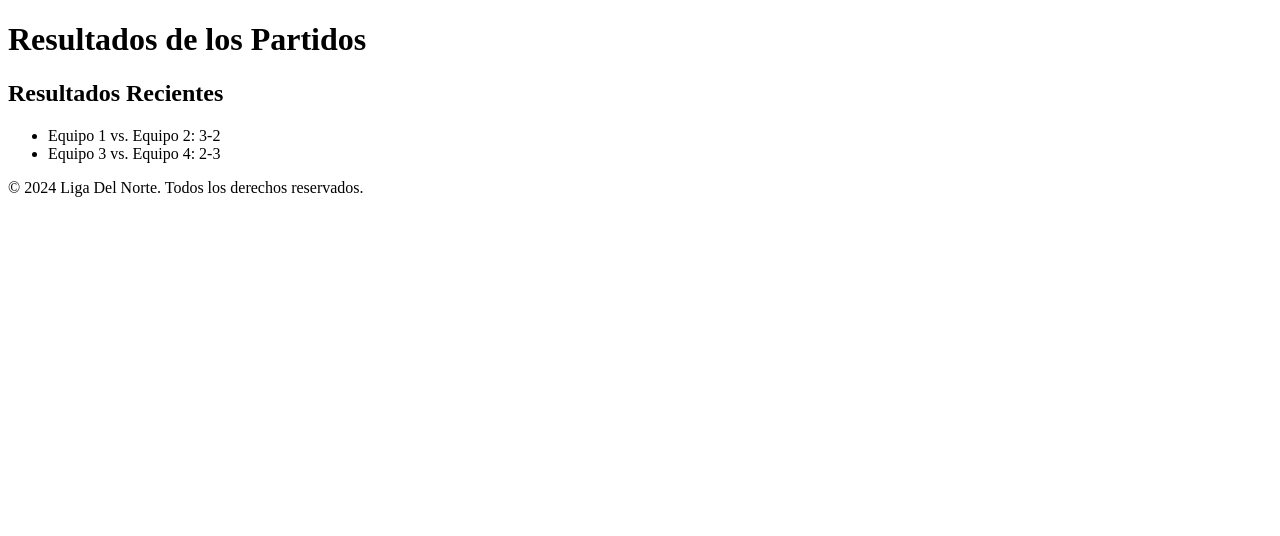
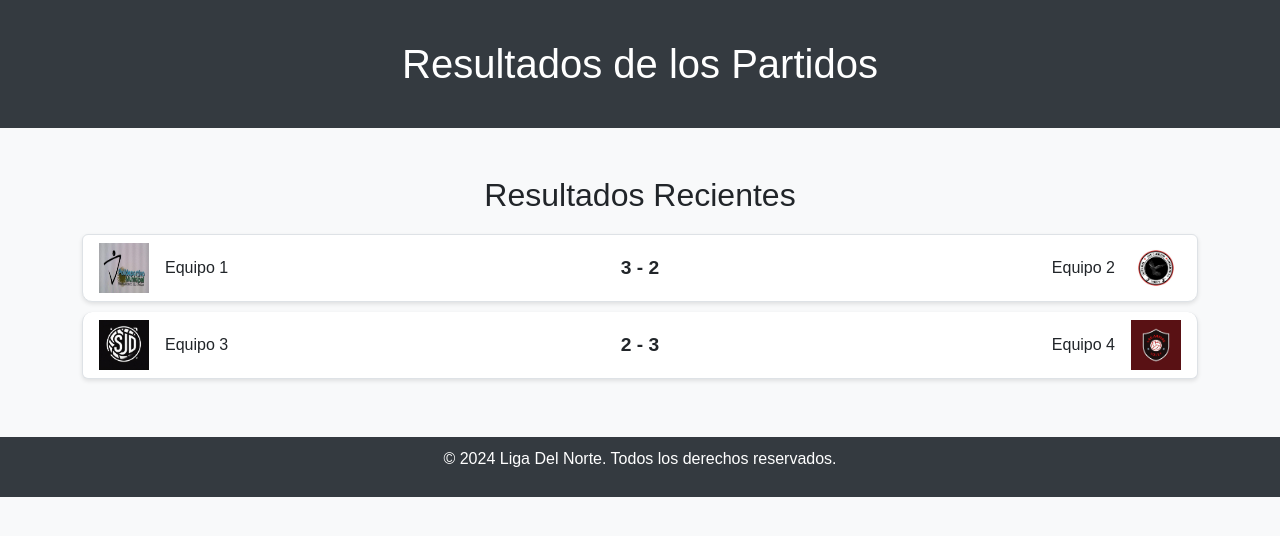
Before and after one commit to Franco-Navarrete/liga-del-norteee, a plain HTML site: page resultados.html in a window 1280 px wide. Drawn offline with nearby package versions, Linux system fonts and the light colour scheme.

Commit message:
subiendo cambios

```diff
--- a/resultados.html
+++ b/resultados.html
@@ -4,24 +4,143 @@
     <meta charset="UTF-8">
     <meta name="viewport" content="width=device-width, initial-scale=1.0">
     <title>Resultados - Liga Del Norte</title>
-    <link rel="stylesheet" href="styles.css"> <!-- Asegúrate de tener tu archivo CSS -->
+    <!-- Bootstrap CSS -->
+    <link href="https://cdn.jsdelivr.net/npm/bootstrap@5.3.0-alpha1/dist/css/bootstrap.min.css" rel="stylesheet">
+    <style>
+        body {
+            background-color: #f8f9fa;
+            font-family: Arial, sans-serif;
+        }
+        header {
+            background-color: #343a40;
+            color: white;
+            padding: 20px 0;
+            text-align: center;
+        }
+        h1, h2 {
+            margin: 20px 0;
+        }
+        ul {
+            list-style: none;
+            padding: 0;
+        }
+        ul li {
+            display: flex;
+            justify-content: space-between;
+            align-items: center;
+            background-color: #fff;
+            margin-bottom: 10px;
+            padding: 15px;
+            border-radius: 10px;
+            box-shadow: 0 2px 4px rgba(0, 0, 0, 0.1);
+            cursor: pointer;
+        }
+        ul li img {
+            width: 50px;
+            height: 50px;
+        }
+        footer {
+            background-color: #343a40;
+            color: white;
+            text-align: center;
+            padding: 10px 0;
+            margin-top: 20px;
+        }
+        .score {
+            font-weight: bold;
+            font-size: 1.2em;
+        }
+    </style>
 </head>
 <body>
+
     <header>
         <h1>Resultados de los Partidos</h1>
     </header>
-    <main>
+
+    <main class="container my-5">
         <section>
-            <h2>Resultados Recientes</h2>
-            <ul>
-                <li>Equipo 1 vs. Equipo 2: 3-2</li>
-                <li>Equipo 3 vs. Equipo 4: 2-3</li>
+            <h2 class="text-center">Resultados Recientes</h2>
+            <ul class="list-group">
+                <li class="list-group-item d-flex justify-content-between align-items-center" data-bs-toggle="modal" data-bs-target="#resultadoModal1">
+                    <div class="d-flex align-items-center">
+                        <img src="imagenes/chañar.jpg" alt="Logo Equipo 1">
+                        <span class="ms-3">Equipo 1</span>
+                    </div>
+                    <div class="score">3 - 2</div>
+                    <div class="d-flex align-items-center">
+                        <span class="me-3">Equipo 2</span>
+                        <img src="imagenes/cuervos rs y ld.jpg" alt="Logo Equipo 2">
+                    </div>
+                </li>
+                <li class="list-group-item d-flex justify-content-between align-items-center" data-bs-toggle="modal" data-bs-target="#resultadoModal2">
+                    <div class="d-flex align-items-center">
+                        <img src="imagenes/la dormida.jpg" alt="Logo Equipo 3">
+                        <span class="ms-3">Equipo 3</span>
+                    </div>
+                    <div class="score">2 - 3</div>
+                    <div class="d-flex align-items-center">
+                        <span class="me-3">Equipo 4</span>
+                        <img src="imagenes/arrias.jpg" alt="Logo Equipo 4">
+                    </div>
+                </li>
                 <!-- Agrega más resultados aquí -->
             </ul>
         </section>
     </main>
+
+    <!-- Modal 1 -->
+    <div class="modal fade" id="resultadoModal1" tabindex="-1" aria-labelledby="resultadoModal1Label" aria-hidden="true">
+        <div class="modal-dialog modal-dialog-centered">
+            <div class="modal-content">
+                <div class="modal-header">
+                    <h5 class="modal-title" id="resultadoModal1Label">Detalles del Partido: Equipo 1 vs Equipo 2</h5>
+                    <button type="button" class="btn-close" data-bs-dismiss="modal" aria-label="Close"></button>
+                </div>
+                <div class="modal-body">
+                    <h6>Sets del Partido</h6>
+                    <ul class="list-unstyled">
+                        <li><strong>Set 1:</strong> 25-23</li>
+                        <li><strong>Set 2:</strong> 22-25</li>
+                        <li><strong>Set 3:</strong> 15-13</li>
+                    </ul>
+                </div>
+                <div class="modal-footer">
+                    <button type="button" class="btn btn-secondary" data-bs-dismiss="modal">Cerrar</button>
+                </div>
+            </div>
+        </div>
+    </div>
+
+    <!-- Modal 2 -->
+    <div class="modal fade" id="resultadoModal2" tabindex="-1" aria-labelledby="resultadoModal2Label" aria-hidden="true">
+        <div class="modal-dialog modal-dialog-centered">
+            <div class="modal-content">
+                <div class="modal-header">
+                    <h5 class="modal-title" id="resultadoModal2Label">Detalles del Partido: Equipo 3 vs Equipo 4</h5>
+                    <button type="button" class="btn-close" data-bs-dismiss="modal" aria-label="Close"></button>
+                </div>
+                <div class="modal-body">
+                    <h6>Sets del Partido</h6>
+                    <ul class="list-unstyled">
+                        <li><strong>Set 1:</strong> 21-25</li>
+                        <li><strong>Set 2:</strong> 25-19</li>
+                        <li><strong>Set 3:</strong> 18-16</li>
+                    </ul>
+                </div>
+                <div class="modal-footer">
+                    <button type="button" class="btn btn-secondary" data-bs-dismiss="modal">Cerrar</button>
+                </div>
+            </div>
+        </div>
+    </div>
+
     <footer>
         <p>&copy; 2024 Liga Del Norte. Todos los derechos reservados.</p>
     </footer>
+
+    <!-- Bootstrap JS -->
+    <script src="https://cdn.jsdelivr.net/npm/bootstrap@5.3.0-alpha1/dist/js/bootstrap.bundle.min.js"></script>
+
 </body>
 </html>
```
